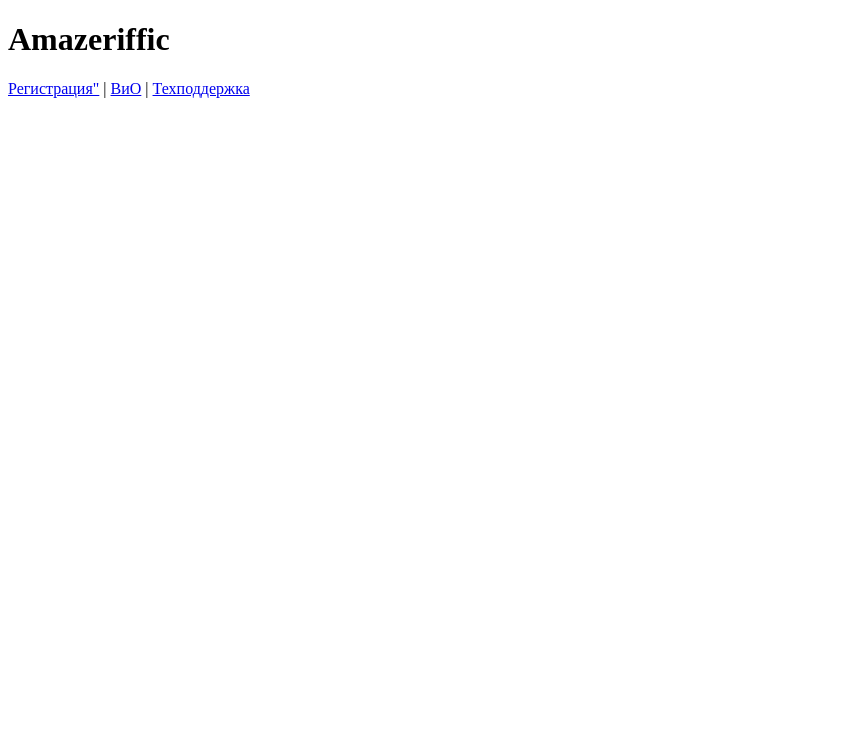
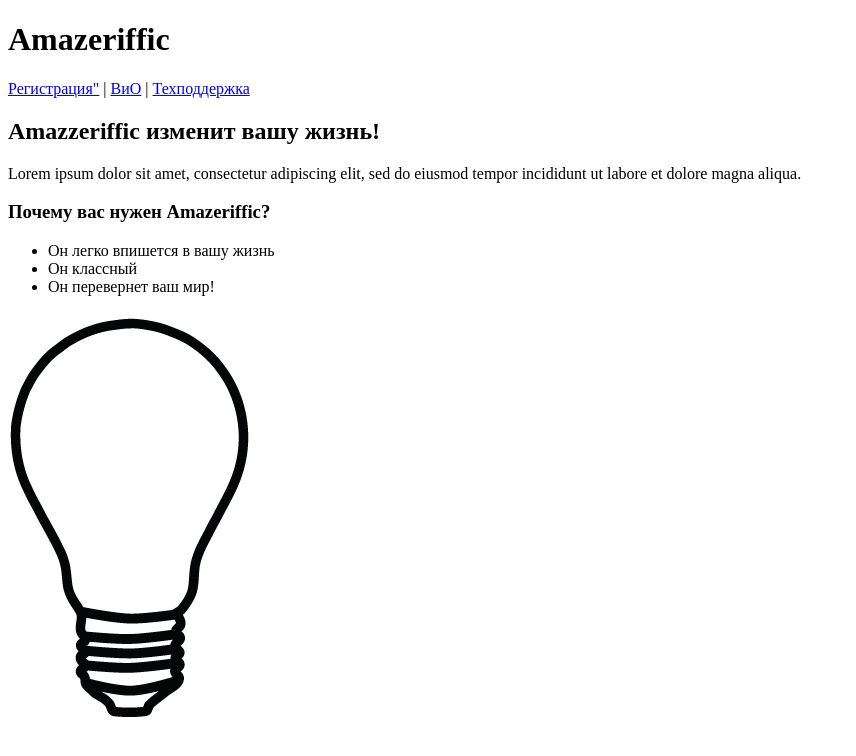
Before and after one commit to iiFantast/Amazeriffic, a plain HTML site: page index.html in a window 1280 px wide. Shown: the whole page, without its empty margins (0-856 px from the left). Drawn offline with Linux system fonts and the light colour scheme.

Commit message:
add main and lightbulb img

```diff
--- a/index.html
+++ b/index.html
@@ -13,6 +13,15 @@
 			</nav>
 		</header>
 		<main>
+			<h2>Amazzeriffic изменит вашу жизнь!</h2>
+			<p>Lorem ipsum dolor sit amet, consectetur adipiscing elit, sed do eiusmod tempor incididunt ut labore et dolore magna aliqua.</p>
+			<h3>Почему вас нужен Amazeriffic?</h3>
+			<ul>
+				<li>Он легко впишется в вашу жизнь</li>
+				<li>Он классный</li>
+				<li>Он перевернет ваш мир!</li>
+			</ul>
+			<img src ="lightbulb.png"  alt="Изображение лампочки">
 		</main>
 		<footer>
 		</footer>
```
Also changed, not shown: lightbulb.png (added).
